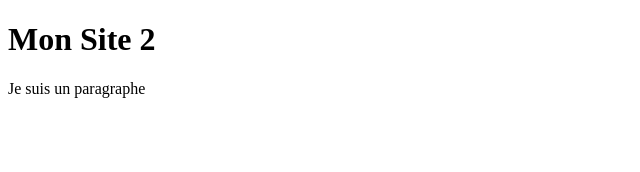
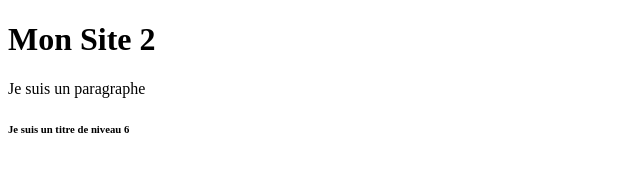
Before and after one commit to user20201901/demo-git, a plain HTML site: page index.html in a window 1280 px wide. Shown: the whole page, without its empty margins (0-640 px from the left). Drawn offline with Linux system fonts and the light colour scheme.

Commit message:
Ajout d'un nouveau titre de niveau 6

```diff
--- a/index.html
+++ b/index.html
@@ -8,5 +8,6 @@
 <body>
     <h1>Mon Site 2 </h1>
     <p>Je suis un paragraphe</p>
+    <h6>Je suis un titre de niveau 6</h6>
 </body>
 </html>
```
